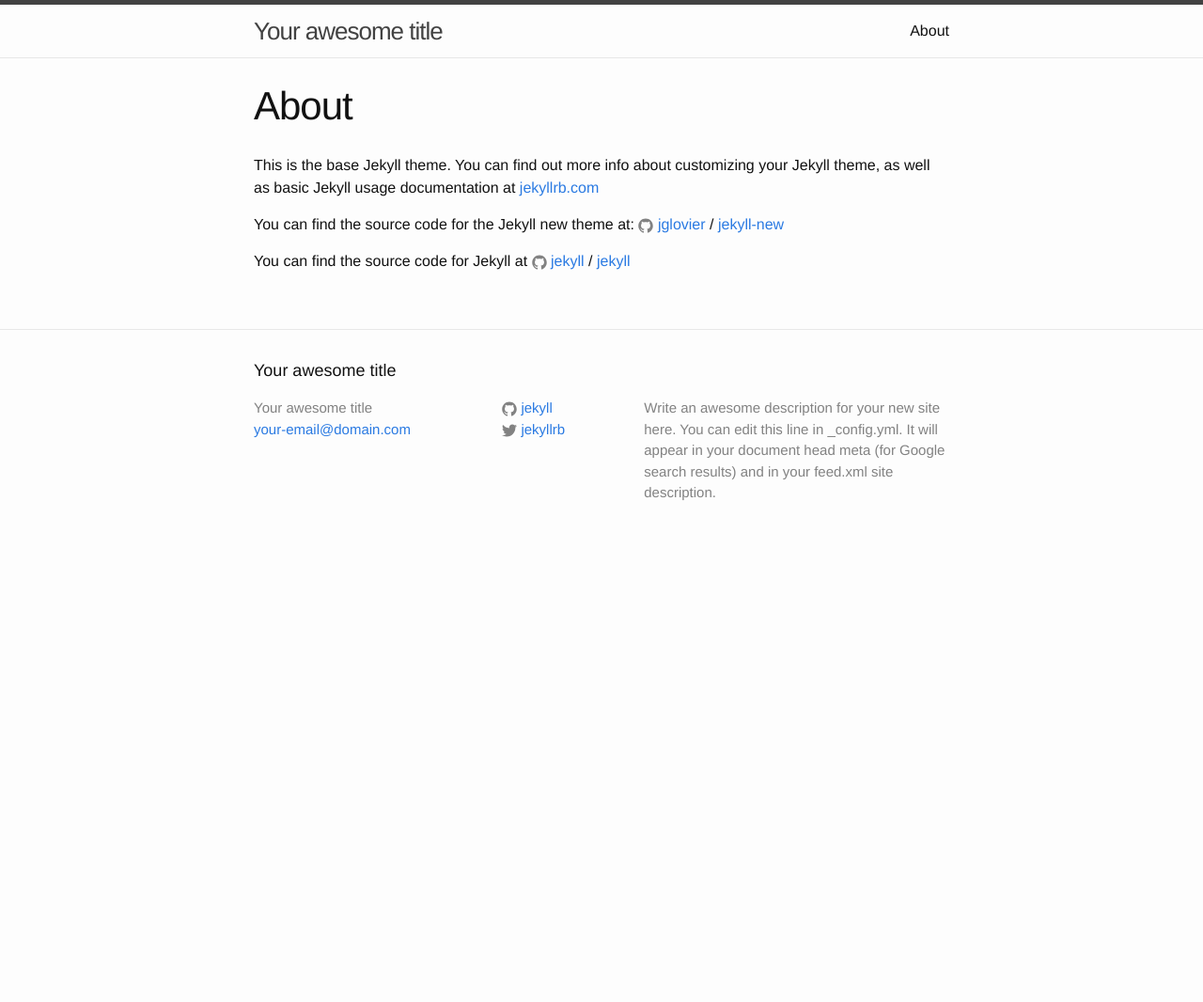
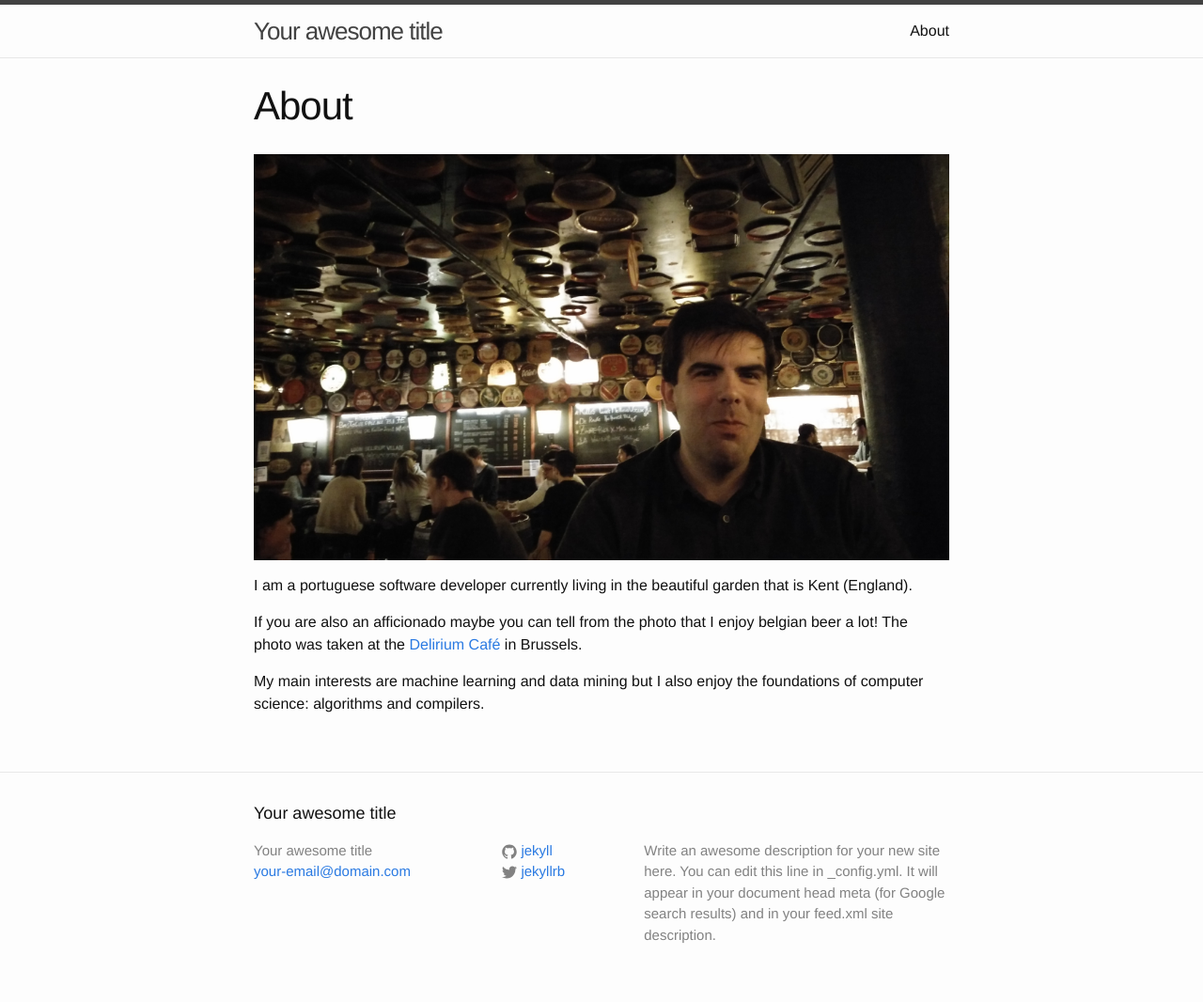
Before and after one commit to asfer/asfer.github.io, a Jekyll site: the page built from about.md, in a window 1280 px wide. Shown: the whole page at 94% size. Built offline with Jekyll 4.4.1, drawn with Linux system fonts in a browser that asks for light colours; before the commit the page ends 900 px from its top, so only the background shows below that.

Commit message:
personalised about page

```diff
--- a/about.md
+++ b/about.md
@@ -1,15 +1,13 @@
 ---
-layout: page
+layout: article
 title: About
 permalink: /about/
 ---
 
-This is the base Jekyll theme. You can find out more info about customizing your Jekyll theme, as well as basic Jekyll usage documentation at [jekyllrb.com](http://jekyllrb.com/)
+![Delirium](/images/delirium.jpg)
 
-You can find the source code for the Jekyll new theme at:
-{% include icon-github.html username="jglovier" %} /
-[jekyll-new](https://github.com/jglovier/jekyll-new)
+I am a portuguese software developer currently living in the beautiful garden that is Kent (England).
 
-You can find the source code for Jekyll at
-{% include icon-github.html username="jekyll" %} /
-[jekyll](https://github.com/jekyll/jekyll)
+If you are also an afficionado maybe you can tell from the photo that I enjoy belgian beer a lot! The photo was taken at the [Delirium Café](http://www.deliriumcafe.be/?___store=deliriumcafe_en) in Brussels.
+
+My main interests are machine learning and data mining but I also enjoy the foundations of computer science: algorithms and compilers.
```
Also changed, not shown: _layouts/article.html (renamed from _layouts/page.html), images/delirium.jpg (added).
